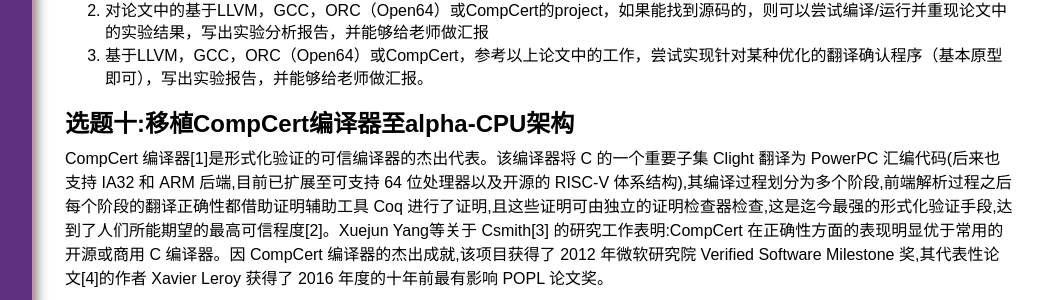
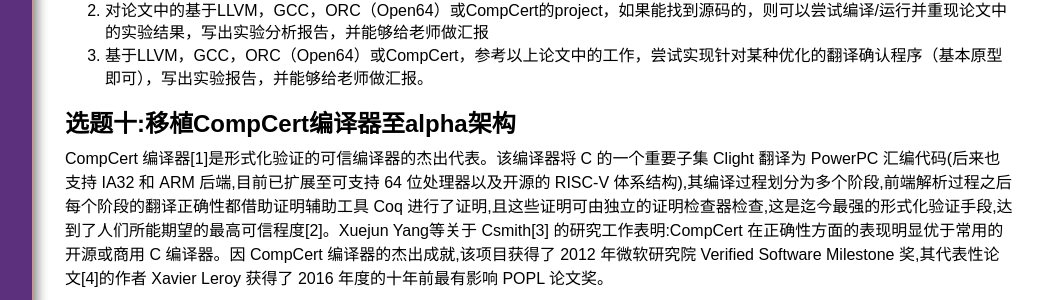
Before and after one commit to chyyuu/compiler_course_info, a Jekyll site: the page built from readinglist.md, in a window 1280 px wide and 900 px high, scrolled down 4367 px. Shown: the part 150-450 px from the top of the window, without its empty margins (234-1277 px from the left). Built offline with Jekyll 4.4.1, drawn with Linux system fonts in a browser that asks for light colours; nearby versions of some CDN libraries; our own code applies the rules of GitHub Pages for plain Markdown files; some of the changed text lies outside the part shown.

Commit message:
Update readinglist.md

```diff
--- a/readinglist.md
+++ b/readinglist.md
@@ -12,7 +12,7 @@
 * [选题七](#选题七开放性问题新的机器学习语言及其编译器)
 * [选题八](#选题八静态检查程序的验证)
 * [选题九](#选题九编译器验证的翻译确认方法)
-* [选题十](#选题十移植CompCert编译器至alpha-CPU架构）
+* [选题十](#选题十移植CompCert编译器至alpha架构)
 
 **自选实验目录**
 
@@ -156,7 +156,7 @@
 2. 对论文中的基于LLVM，GCC，ORC（Open64）或CompCert的project，如果能找到源码的，则可以尝试编译/运行并重现论文中的实验结果，写出实验分析报告，并能够给老师做汇报
 3. 基于LLVM，GCC，ORC（Open64）或CompCert，参考以上论文中的工作，尝试实现针对某种优化的翻译确认程序（基本原型即可），写出实验报告，并能够给老师做汇报。
 
-## 选题十:移植CompCert编译器至alpha-CPU架构
+## 选题十:移植CompCert编译器至alpha架构
 
 CompCert 编译器[1]是形式化验证的可信编译器的杰出代表。该编译器将 C 的一个重要子集 Clight 翻译为 PowerPC 汇编代码(后来也支持 IA32 和 ARM 后端,目前已扩展至可支持 64 位处理器以及开源的 RISC-V 体系结构),其编译过程划分为多个阶段,前端解析过程之后每个阶段的翻译正确性都借助证明辅助工具 Coq 进行了证明,且这些证明可由独立的证明检查器检查,这是迄今最强的形式化验证手段,达到了人们所能期望的最高可信程度[2]。Xuejun Yang等关于 Csmith[3] 的研究工作表明:CompCert 在正确性方面的表现明显优于常用的开源或商用 C 编译器。因 CompCert 编译器的杰出成就,该项目获得了 2012 年微软研究院 Verified Software Milestone 奖,其代表性论文[4]的作者 Xavier Leroy 获得了 2016 年度的十年前最有影响 POPL 论文奖。
 
```
